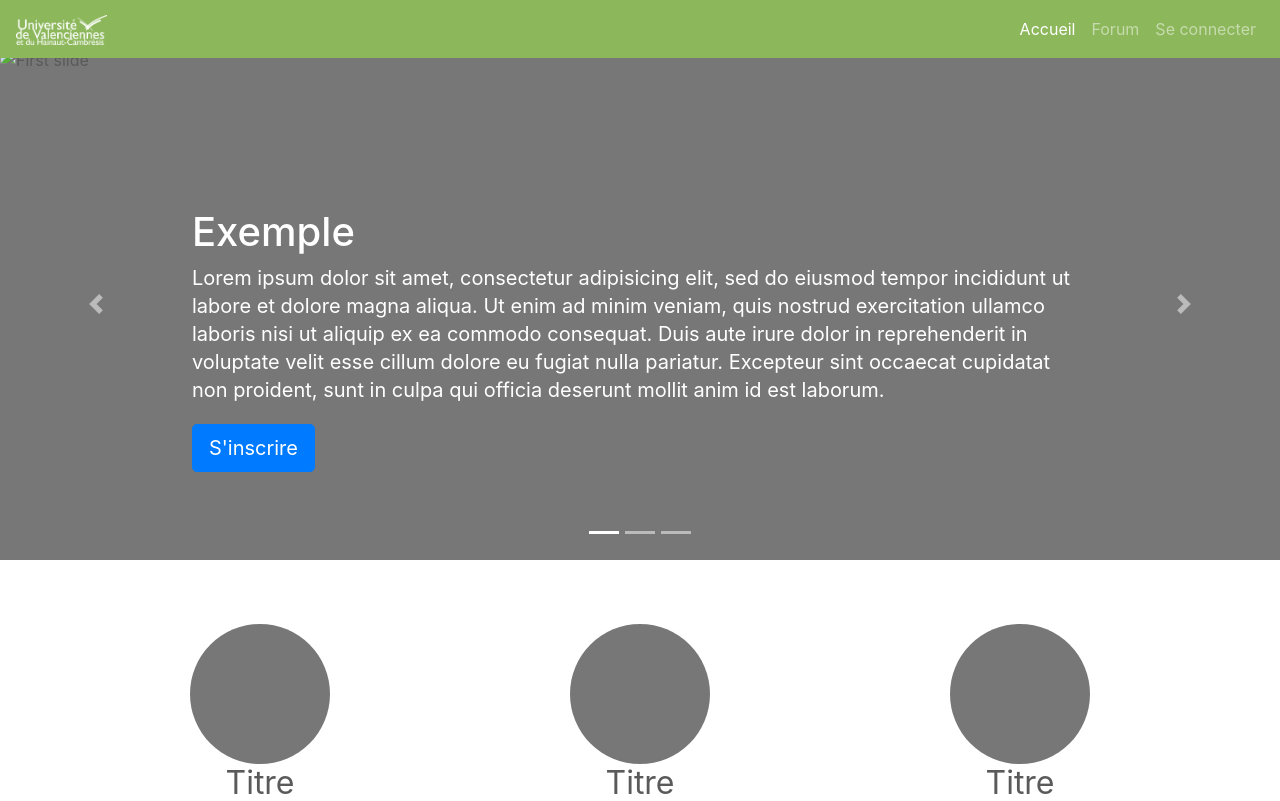
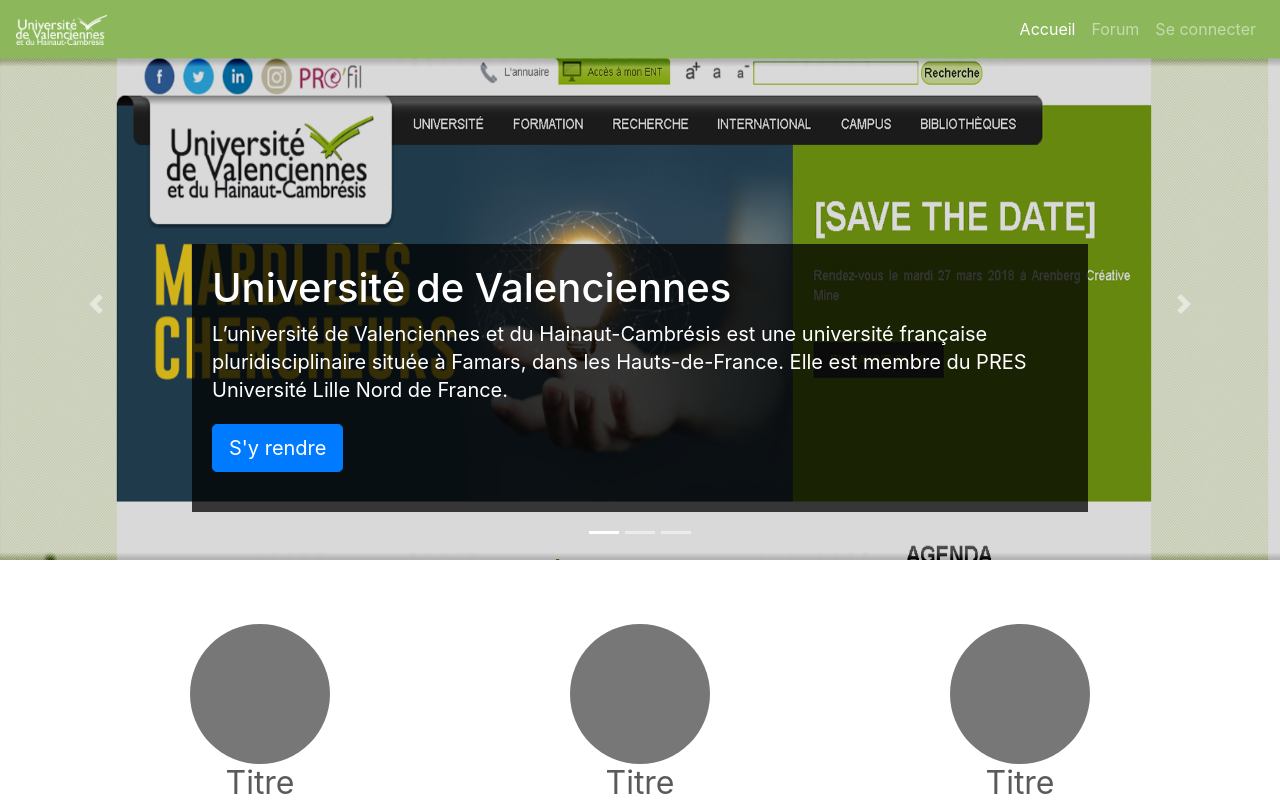
Before and after one commit to AmaZArtiX/plateforme-universitaire, a PHP site: page / in a window 1280 px wide. Shown: the top 801 px of the page. Run offline with PHP 8.4, Linux system fonts and the light colour scheme; some libraries are stand-ins or nearby versions.

Commit message:
Ajout images carrousel + .css

```diff
--- a/css/carousel.css
+++ b/css/carousel.css
@@ -26,6 +26,24 @@ body {
 
   min-width: 100%;
   height: 32rem;
+}
+
+.content {
+  background-color: rgb(0, 0, 0);
+  background-color: rgba(0, 0, 0, 0.75);
+}
+
+.content-left {
+  padding-left: 20px;
+}
+
+.content-middle {
+  padding-left: 10px;
+  padding-right: 10px;
+}
+
+.content-right {
+  padding-right: 20px;
 }
 
 .marketing .col-lg-4 {
--- a/css/header.css
+++ b/css/header.css
@@ -47,7 +47,7 @@
   background-color: #8CB75B;
 }
 
-img {
+.header img {
   max-height: 100%;
   max-width: 100%;
 }
--- a/index.php
+++ b/index.php
@@ -83,32 +83,32 @@
         </ol>
         <div class="carousel-inner">
           <div class="carousel-item active">
-            <img class="first-slide" src="" alt="First slide">
+            <img class="first-slide" src="assets/UVHC-15.png" alt="First slide">
             <div class="container">
-              <div class="carousel-caption text-left">
-                <h1>Exemple</h1>
-                <p>Lorem ipsum dolor sit amet, consectetur adipisicing elit, sed do eiusmod tempor incididunt ut labore et dolore magna aliqua. Ut enim ad minim veniam, quis nostrud exercitation ullamco laboris nisi ut aliquip ex ea commodo consequat. Duis aute irure dolor in reprehenderit in voluptate velit esse cillum dolore eu fugiat nulla pariatur. Excepteur sint occaecat cupidatat non proident, sunt in culpa qui officia deserunt mollit anim id est laborum.</p>
-                <p><a class="btn btn-lg btn-primary" href="#" role="button">S'inscrire</a></p>
+              <div class="carousel-caption text-left content content-left">
+                <h1>Université de Valenciennes</h1>
+                <p>L’université de Valenciennes et du Hainaut-Cambrésis est une université française pluridisciplinaire située à Famars, dans les Hauts-de-France. Elle est membre du PRES Université Lille Nord de France.</p>
+                <p><a class="btn btn-lg btn-primary" href="http://www.univ-valenciennes.fr/" role="button">S'y rendre</a></p>
               </div>
             </div>
           </div>
           <div class="carousel-item">
             <img class="second-slide" src="" alt="Second slide">
             <div class="container">
-              <div class="carousel-caption">
-                <h1>Exemple</h1>
+              <div class="carousel-caption content content-middle">
+                <h1>Forum étudiant</h1>
                 <p>Lorem ipsum dolor sit amet, consectetur adipisicing elit, sed do eiusmod tempor incididunt ut labore et dolore magna aliqua. Ut enim ad minim veniam, quis nostrud exercitation ullamco laboris nisi ut aliquip ex ea commodo consequat. Duis aute irure dolor in reprehenderit in voluptate velit esse cillum dolore eu fugiat nulla pariatur. Excepteur sint occaecat cupidatat non proident, sunt in culpa qui officia deserunt mollit anim id est laborum.</p>
                 <p><a class="btn btn-lg btn-primary" href="#" role="button">Découvrir</a></p>
               </div>
             </div>
           </div>
           <div class="carousel-item">
-            <img class="third-slide" src="" alt="Third slide">
+            <img class="third-slide" src="assets/UVHC-ENT-15.png" alt="Third slide">
             <div class="container">
-              <div class="carousel-caption text-right">
-                <h1>Exemple</h1>
-                <p>Lorem ipsum dolor sit amet, consectetur adipisicing elit, sed do eiusmod tempor incididunt ut labore et dolore magna aliqua. Ut enim ad minim veniam, quis nostrud exercitation ullamco laboris nisi ut aliquip ex ea commodo consequat. Duis aute irure dolor in reprehenderit in voluptate velit esse cillum dolore eu fugiat nulla pariatur. Excepteur sint occaecat cupidatat non proident, sunt in culpa qui officia deserunt mollit anim id est laborum.</p>
-                <p><a class="btn btn-lg btn-primary" href="#" role="button">Parcourir</a></p>
+              <div class="carousel-caption text-right content content-right">
+                <h1>Espace Numérique de Travail</h1>
+                <p>L'ENT (ou portail) vous permet d'accéder à travers les réseaux à l'ensemble des ressources et services numériques mis à votre disposition, que vous soyez étudiant, enseignant, chercheur, personnel administratif et technique à l'Université de Valenciennes.</p>
+                <p><a class="btn btn-lg btn-primary" href="https://portail.univ-valenciennes.fr/f/welcome/normal/render.uP" role="button">S'y rendre</a></p>
               </div>
             </div>
           </div>
```
Also changed, not shown: assets/UVHC-15.png (added), assets/UVHC-ENT-15.png (added).
